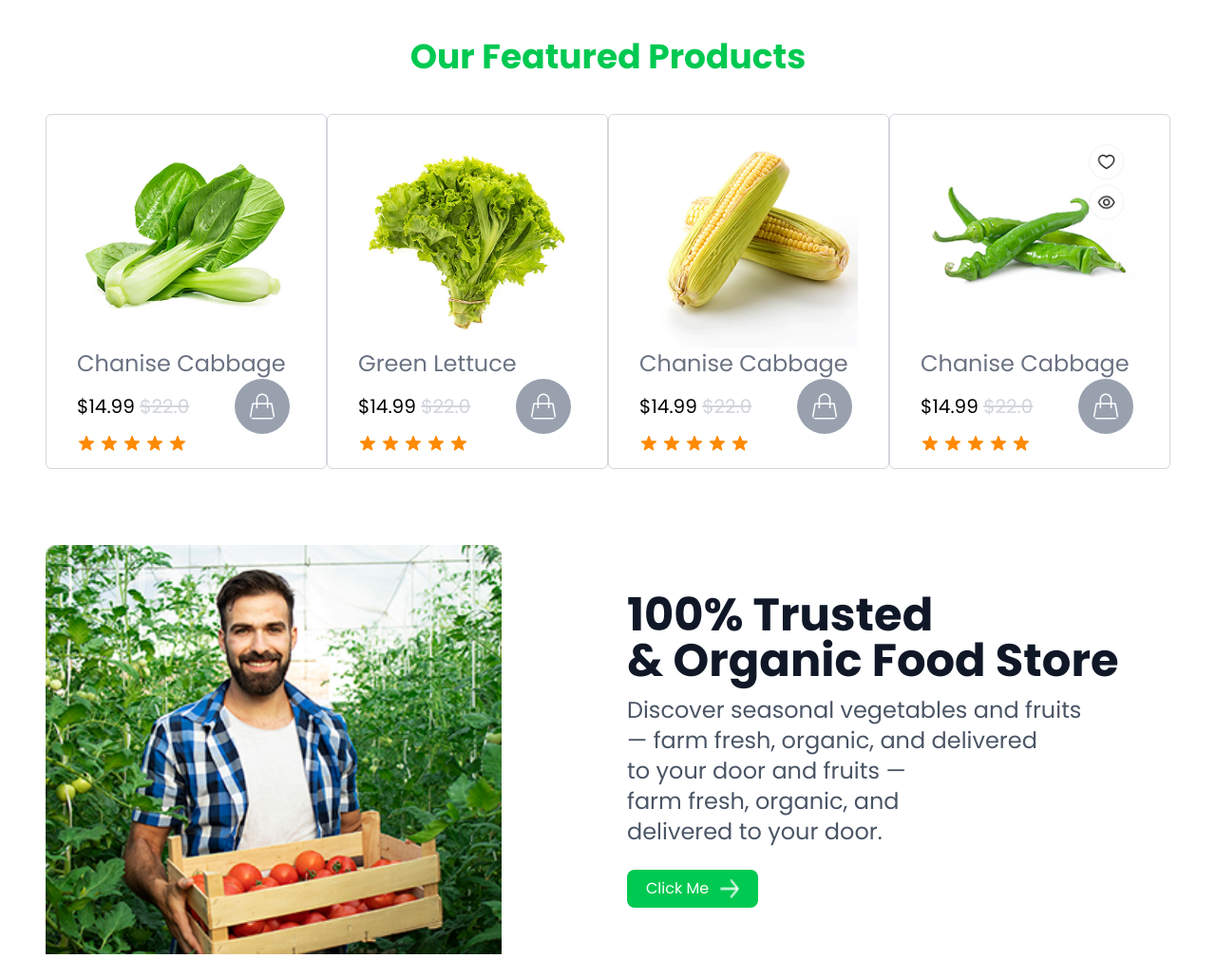
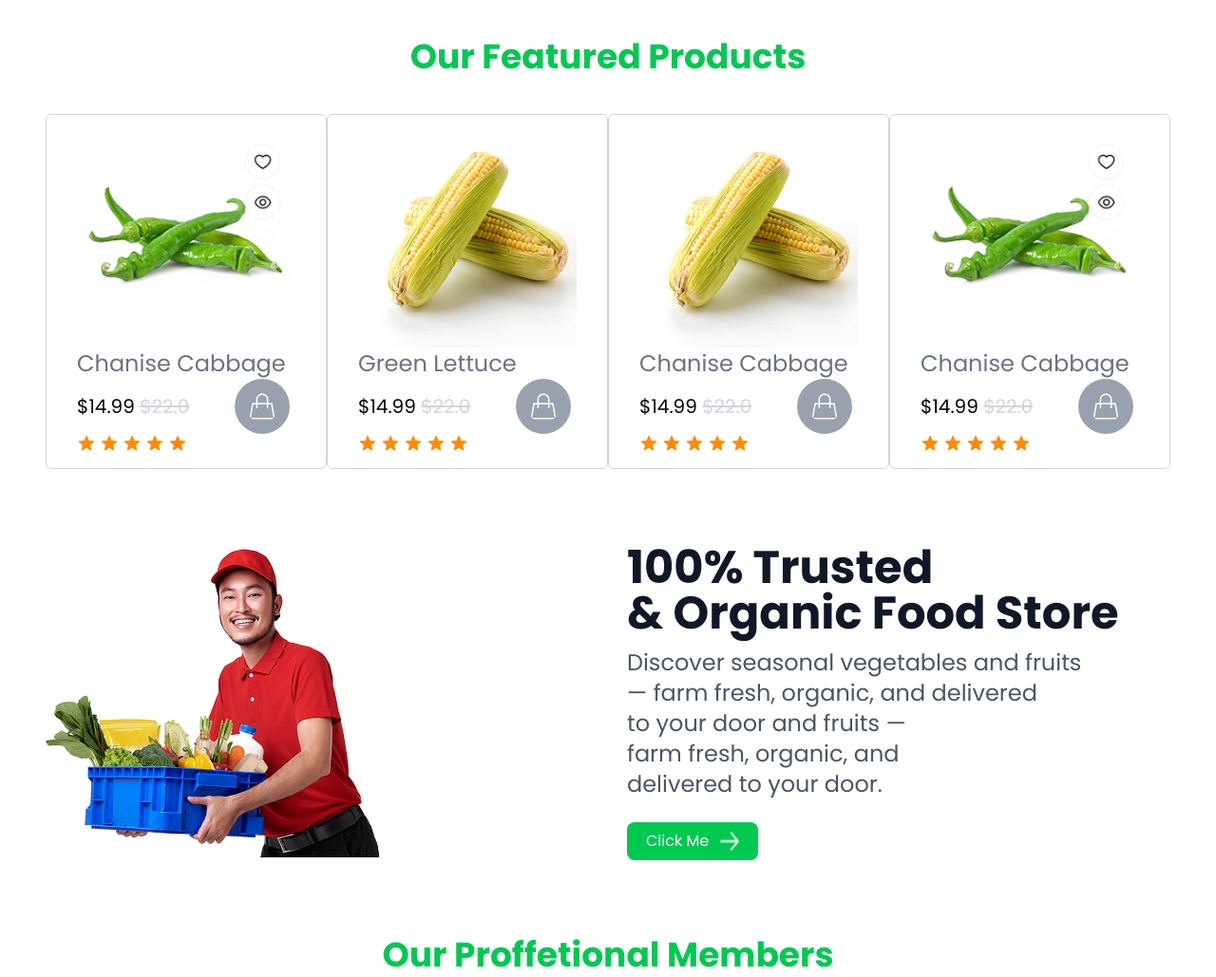
Before and after one commit to Kaniz27/Ecobazar, a plain HTML site: page index.html in a window 1280 px wide. Shown: the part 1380-2409 px from the top of the page at 95% size. Drawn offline with nearby package versions, Linux system fonts and the light colour scheme; files whose address does not match are found by name.

Commit message:
image are corection

```diff
--- a/index.html
+++ b/index.html
@@ -193,7 +193,7 @@
         </div>
         <div class="grid grid-cols-2 lg:grid-cols-4 items-center justify-between container mx-auto px-12">
             <div class="border border-gray-300 rounded-md py-4 px-8">
-                <img src="assets/image.png" alt="">
+                <img src="assets/chili.png" alt="">
                 <div class="">
                     <p class="text-gray-500 text-2xl">Chanise Cabbage</p>
                     <div class=" flex items-center gap-12">
@@ -215,7 +215,7 @@
                 </div>
             </div>
             <div class="border border-gray-300 rounded-md py-4 px-8">
-                <img src="assets/Image (1).png" alt="">
+                <img src="assets/corn.png" alt="">
                 <div class="">
                     <p class="text-gray-500 text-2xl"> Green Lettuce</p>
                     <div class=" flex items-center gap-12">
@@ -286,7 +286,7 @@
        <section>
         <div class="grid grid-cols-1 lg:grid-cols-2 gap-10 items-center justify-between container mx-auto px-12 my-20">
             <div>
-                <img class="w-120" src="assets/image (5).png" alt="">
+                <img class="w-120" src="assets/murgichele.png" alt="">
             </div>
             <div class="">
   <h1 class="text-3xl md:text-5xl font-bold text-gray-900 mb-3">
```
Also changed, not shown: assets/Image (1).png (deleted), assets/murgichele.png (added).
